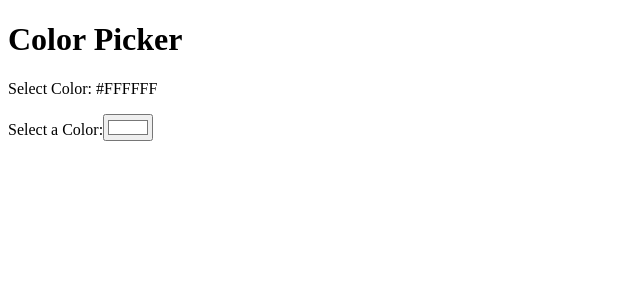
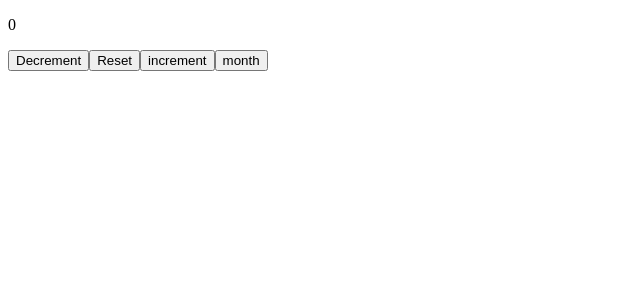
Before and after one commit to 2sammy/react-course_practice, a React (Vite) app in the folder react-practice/: page / in a window 1280 px wide. Shown: the top 300 px of the page, without its empty margins (0-640 px from the left). Built offline with nearby package versions, Linux system fonts and the light colour scheme.

Commit message:
useState

```diff
--- a/react-practice/src/App.jsx
+++ b/react-practice/src/App.jsx
@@ -1,10 +1,11 @@
 import ColorPicker from "./ColorPicker";
+import Counter from "./Counter";
 
 
 export default function App() {
   return (
     <div>
-      <ColorPicker />
+      <Counter />
 
     </div>
   )
--- a/react-practice/src/Counter.jsx
+++ b/react-practice/src/Counter.jsx
@@ -1,15 +1,29 @@
 import React, {useState} from "react"
 export default function Counter() {
     const [count, setCount] = useState(0);
+    const [year, setYear] = useState("")
+
+    //use of update function
+    //setCount(c => c +1)
 
     const increment = () => {
-        setCount(count +1)
+      //  setCount(count +1)
+        setCount(c => c +1)
+        setCount(c => c +1)
+        setCount(c => c +1)
     }
     const decrement = () => {
-        setCount(count -1)
+        //setCount(count -1)
+        setCount(c => c -1)
+        setCount(c => c -1)
+        setCount(c => c -1)
     }
+
     const reset = () => {
         setCount(0)
+    }
+    const setMonth =() => {
+        setYear(y => y +1)
     }
 
 
@@ -19,6 +33,7 @@ export default function Counter() {
         <button className="counter-button" onClick={decrement}>Decrement</button>
         <button className="counter-button" onClick={reset}>Reset</button>
         <button className="counter-button" onClick={increment}>increment</button>
+        <button className="counter-button" onClick={setMonth}> month</button>
 
     </div>
   )
```
